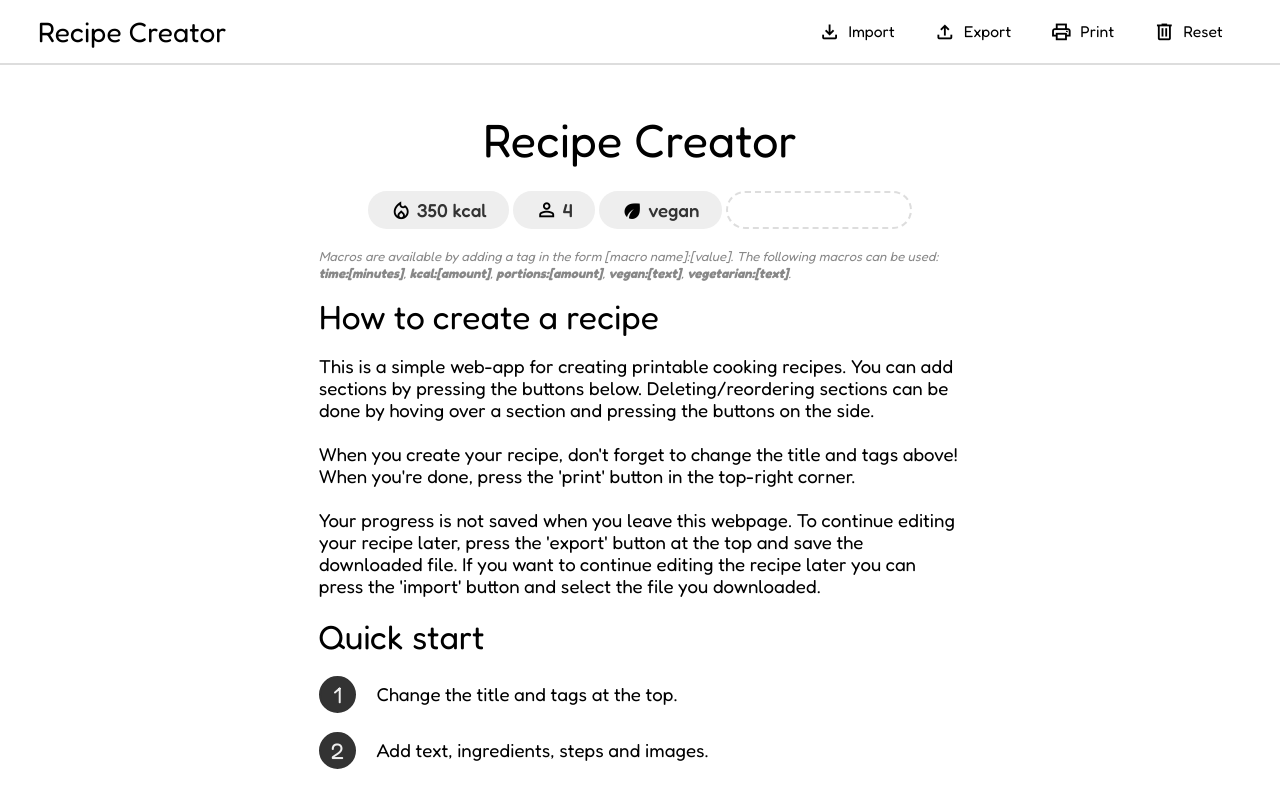
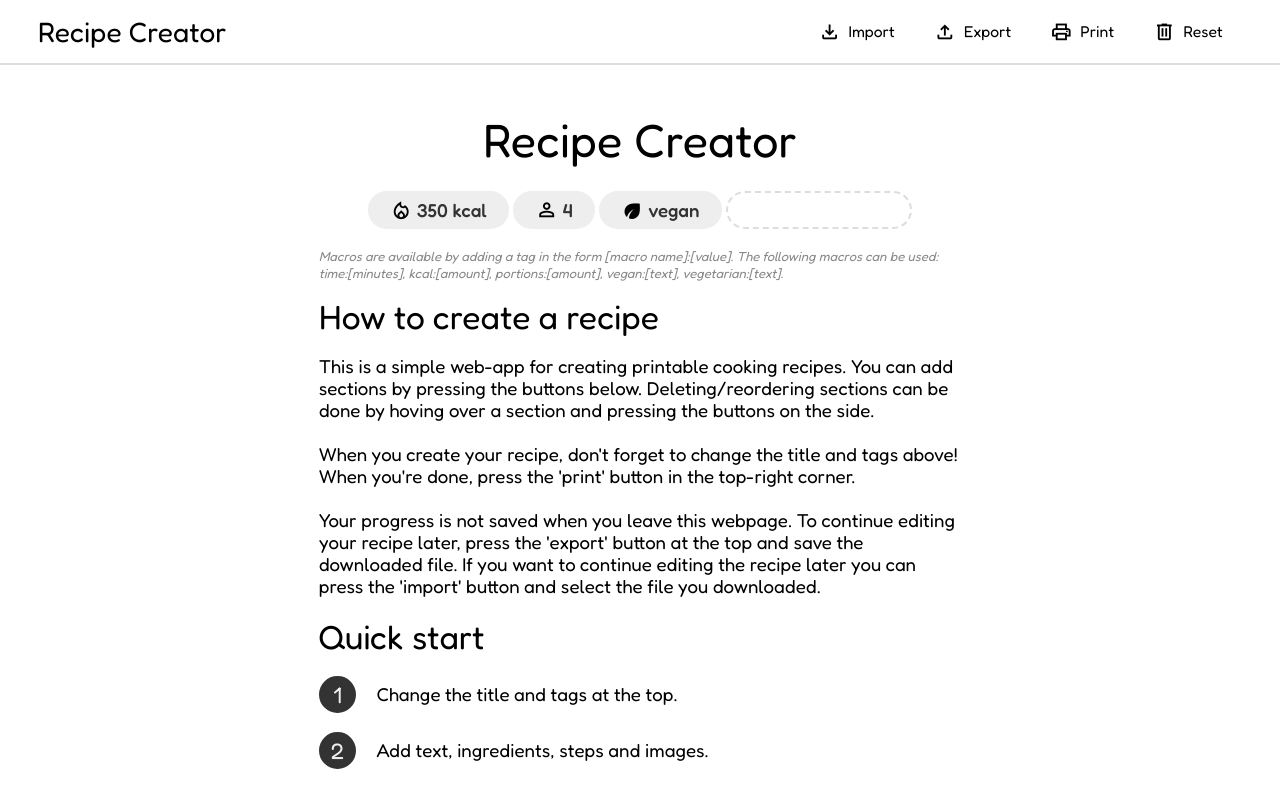
Before and after one commit to dirckvdende/recipe-creator, a Nuxt app: page / in a window 1280 px wide. Shown: the top 786 px of the page. Built offline with nearby package versions, Linux system fonts and the light colour scheme.

Commit message:
Removed bold from tags section macro info text

```diff
--- a/app/components/section/sections/TagsSection.vue
+++ b/app/components/section/sections/TagsSection.vue
@@ -159,9 +159,8 @@
     </ul>
     <p :class="$style['macro-text']">
         Macros are available by adding a tag in the form [macro name]:[value].
-        The following macros can be used: <b>time:[minutes]</b>,
-        <b>kcal:[amount]</b>, <b>portions:[amount]</b>, <b>vegan:[text]</b>,
-        <b>vegetarian:[text]</b>.
+        The following macros can be used: time:[minutes], kcal:[amount],
+        portions:[amount], vegan:[text], vegetarian:[text].
     </p>
 </template>
 
```
